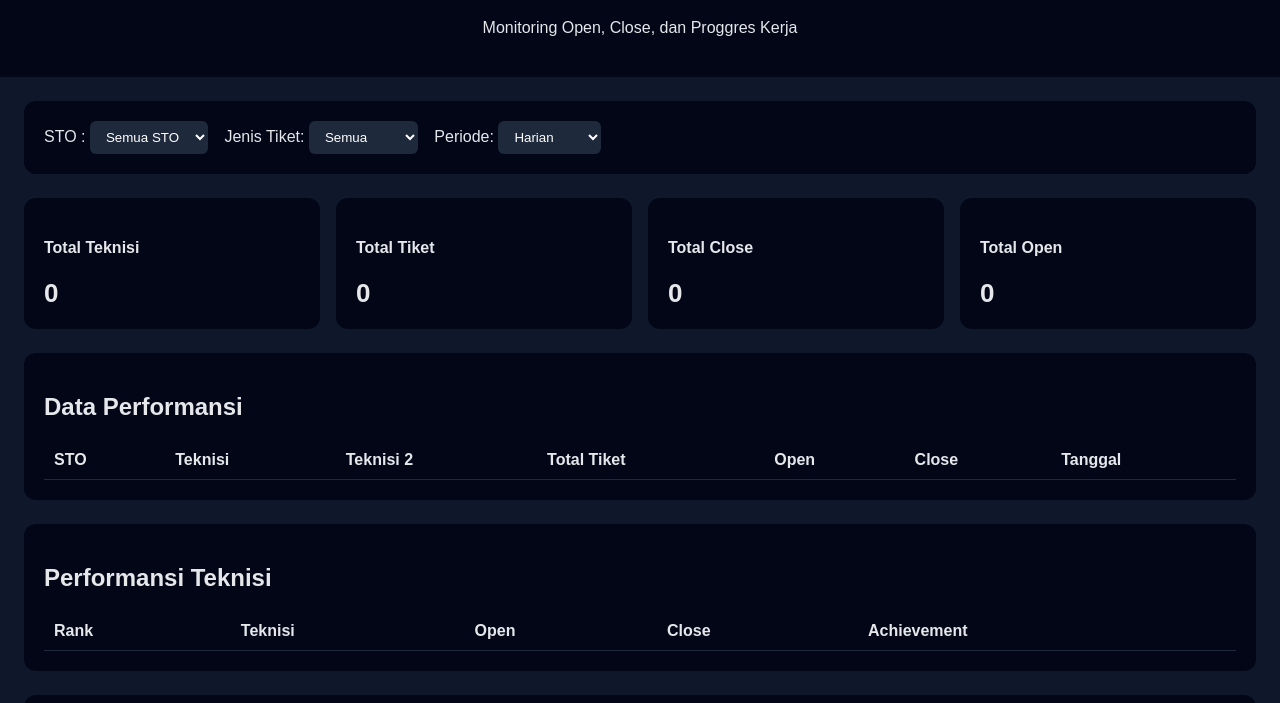
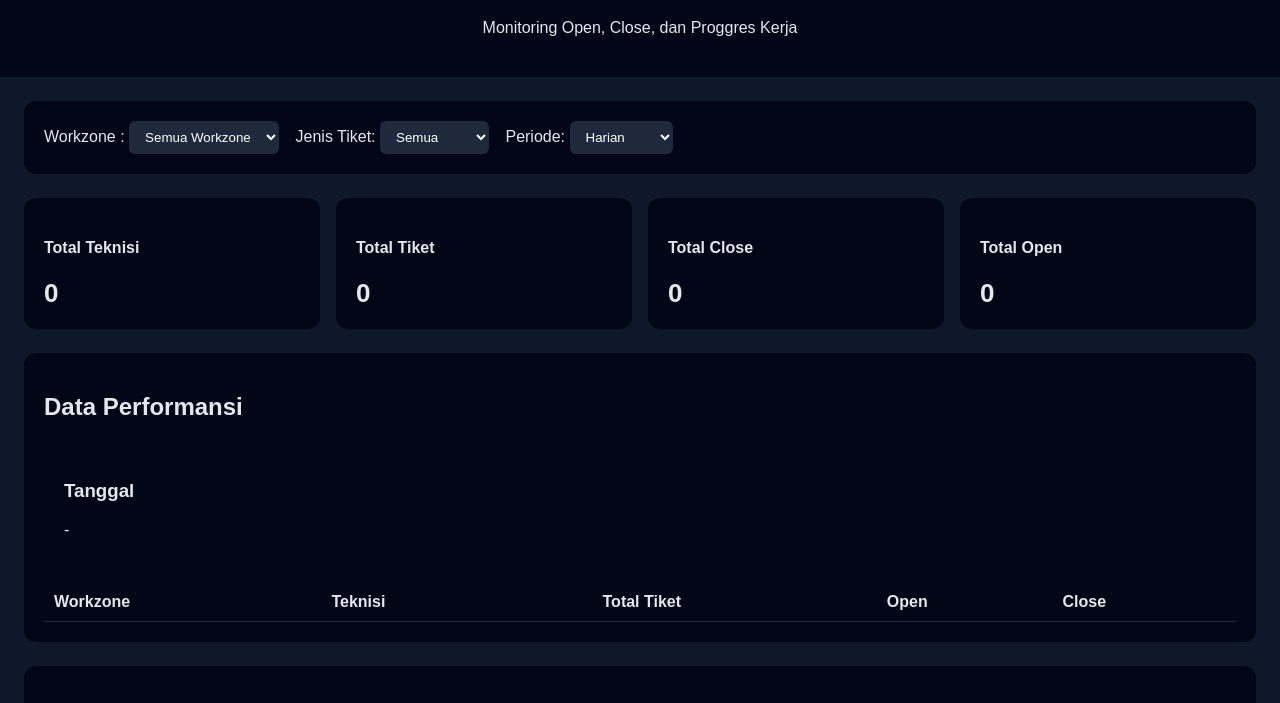
Before and after one commit to PERFORMANSI-TEKNISI/PERFORMANSI-TEKNISI.github.io, a plain HTML site: page index.html in a window 1280 px wide. Shown: the part 85-788 px from the top of the page. Drawn offline with nearby package versions, Linux system fonts and the light colour scheme; no server answers.

Commit message:
Update index.html

```diff
--- a/index.html
+++ b/index.html
@@ -16,9 +16,9 @@
 
   <!-- FILTER -->
   <section class="card">
-    <label>STO :</label>
-    <select id="filterTeknisi">
-      <option value="ALL">Semua STO</option>
+    <label>Workzone :</label>
+    <select id="filterWorkzone">
+      <option value="ALL">Semua Workzone</option>
     </select>
 
     <label>Jenis Tiket:</label>
@@ -52,13 +52,19 @@
     <table>
       <thead>
         <tr>
-          <th>STO</th>
+          <th>Workzone</th>
           <th>Teknisi</th>
-          <th>Teknisi 2</th>
+          <th></th>
           <th>Total Tiket</th>
           <th>Open</th>
           <th>Close</th>
-          <th>Tanggal</th>
+    <!--Tanggal-->
+          <div class="card">
+            <h3>Tanggal</h3>
+            <span id="tanggalDinamis">-</span>
+          </div>
+
+
         </tr>
       </thead>
       <tbody id="tableBody"></tbody>
@@ -72,10 +78,10 @@
     <thead>
       <tr>
         <th>Rank</th>
-          <th>Teknisi</th>
+        <th>Nama Teknisi</th>
         <th>Open</th>
         <th>Close</th>
-          <th>Achievement</th>
+        <th>Pencapaian</th>
       </tr>
     </thead>
     <tbody id="perfBody"></tbody>
@@ -87,7 +93,6 @@
     <h2>Grafik Performansi</h2>
     <canvas id="chart"></canvas>
   </section>
-
 </main>
 
 <footer>© 2026 Dashboard Teknisi</footer>
```
Lines whose indentation alone changed are shown as unchanged.
